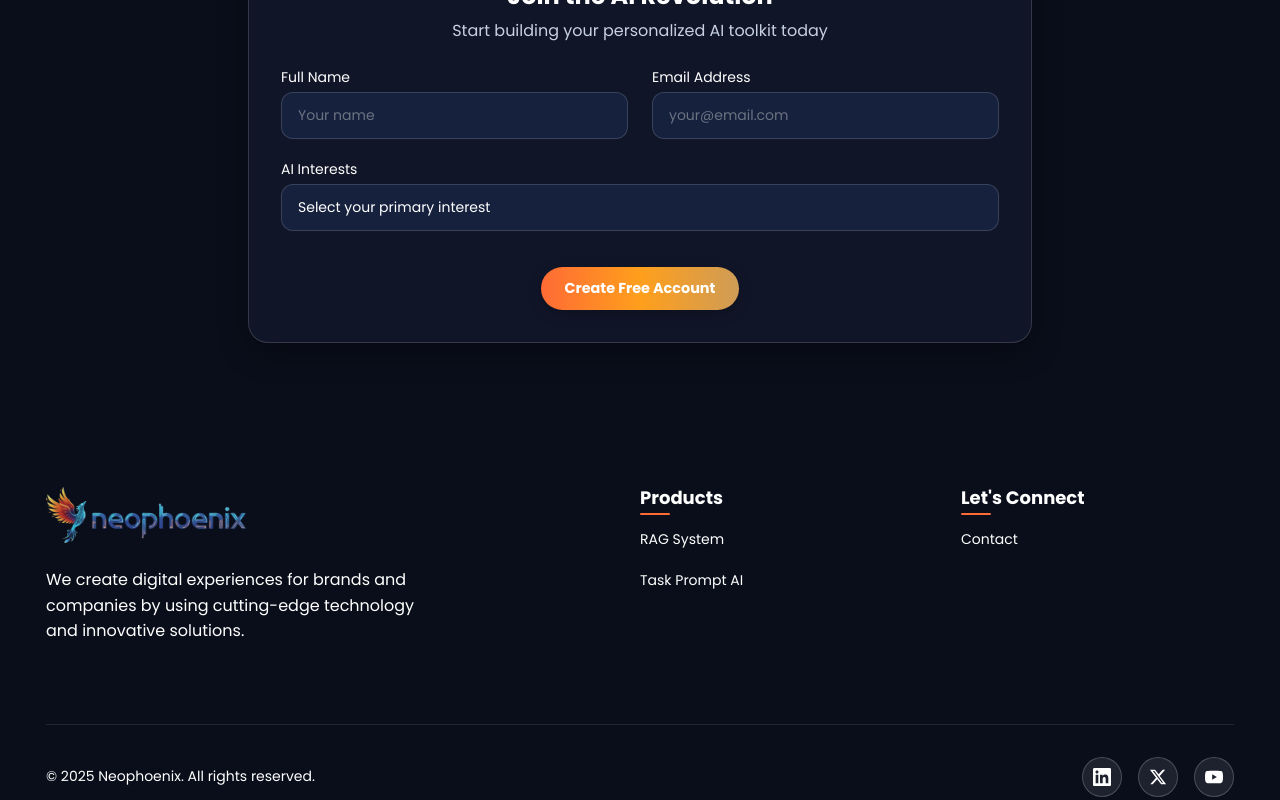
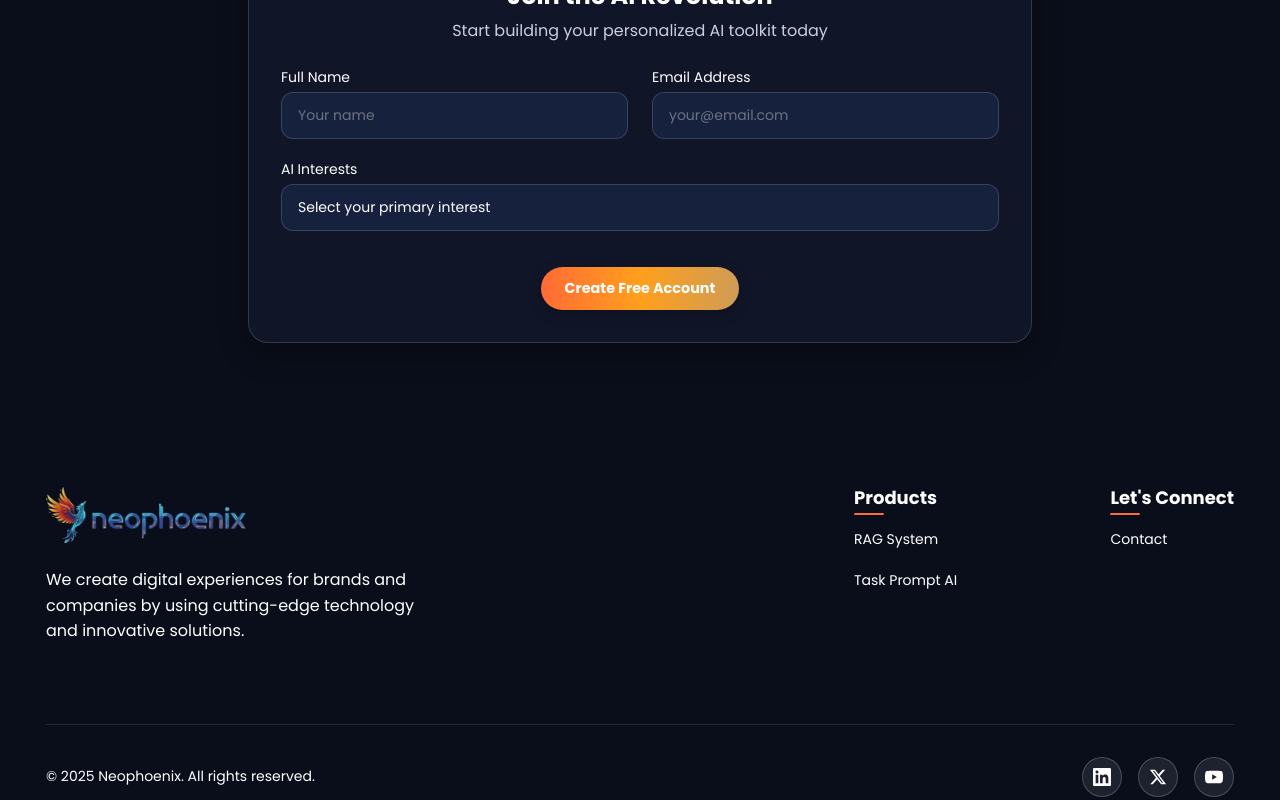
Before and after one commit to dhavalinventam/neophoenix-web, a Next.js app: page / in a window 1280 px wide. Shown: the part 2458-3258 px from the top of the page. Built offline with nearby package versions, Linux system fonts and the light colour scheme.

Commit message:
chnage the footer ui

```diff
--- a/src/components/layout/footer/Footer.module.scss
+++ b/src/components/layout/footer/Footer.module.scss
@@ -12,7 +12,7 @@
 // Main content - Three column layout
 .mainContent {
   display: grid;
-  grid-template-columns: 2fr 1fr 1fr;
+  grid-template-columns: 2fr 1fr;
   gap: 3rem;
   margin-bottom: 3rem;
   align-items: start;
@@ -156,6 +156,11 @@
       }
     }
   }
+}
+
+.footer_rightColumn_section {
+  display: flex;
+  justify-content: space-between;
 }
 
 // Right Column - Let's Connect
--- a/src/components/layout/footer/index.tsx
+++ b/src/components/layout/footer/index.tsx
@@ -60,6 +60,7 @@ export default function Footer() {
             </div>
           </div>
 
+          <div className={styles.footer_rightColumn_section}>
             {/* Middle Column - Products */}
             <div className={styles.middleColumn}>
               <div className={styles.productsSection}>
@@ -94,6 +95,8 @@ export default function Footer() {
             </div>
           </div>
 
+        </div>
+
         {/* Bottom Section - Copyright and Social Media */}
         <div className={styles.bottomSection}>
           <div className={styles.copyrightContent}>
```
Lines whose indentation alone changed are shown as unchanged.
